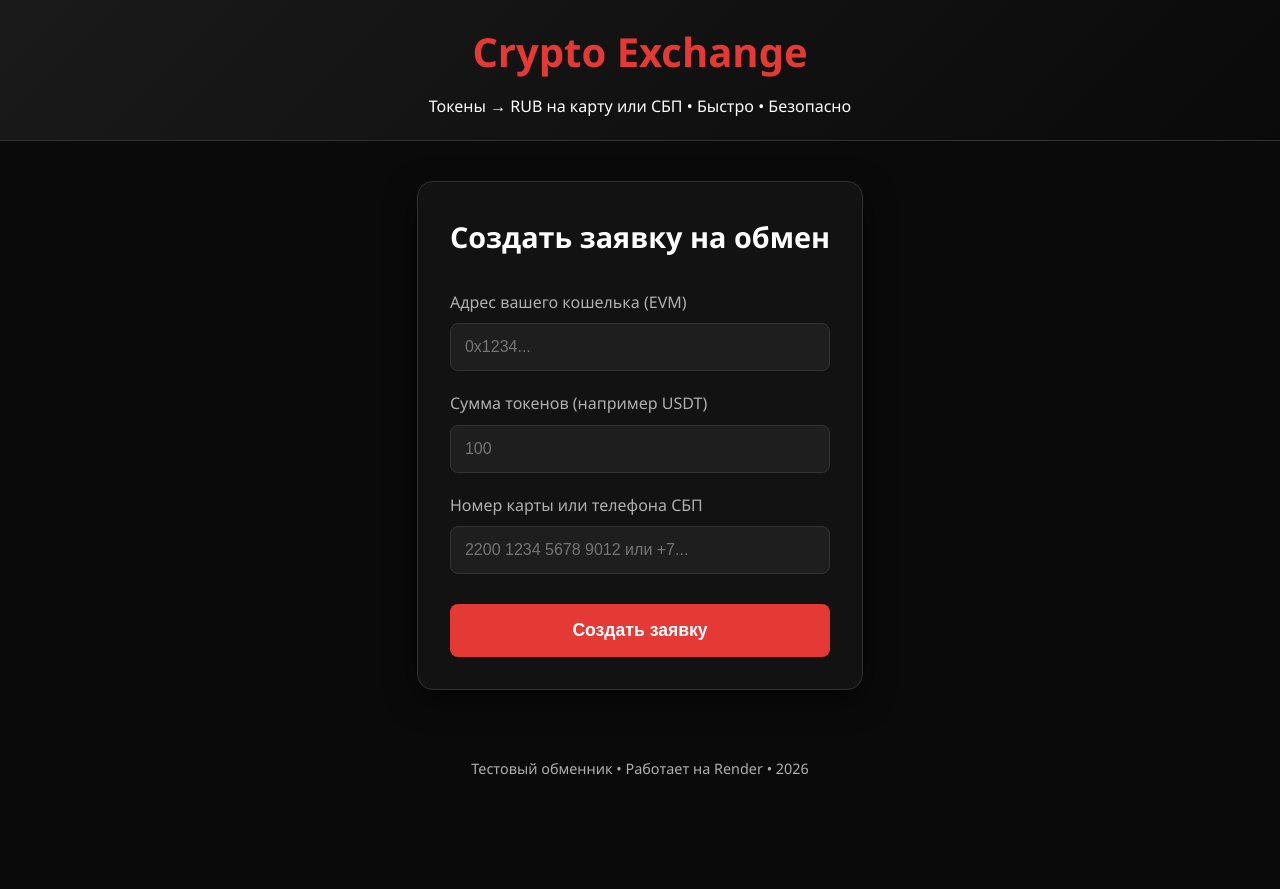
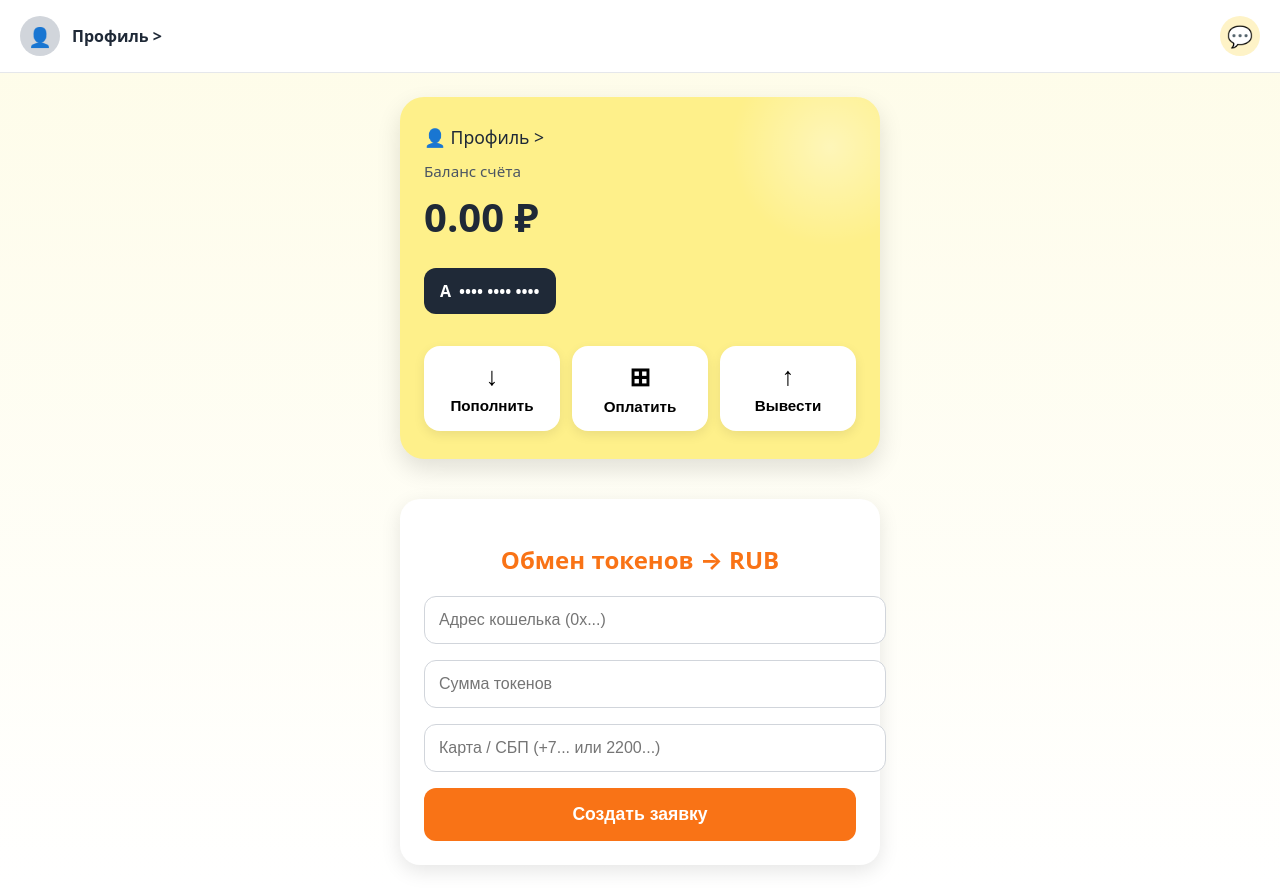
Before and after one commit to creatoryou1337-svg/telegram-bot-starter, a website: page frontend/index.html in a window 1280 px wide. Before the commit the page ends 800 px from the top, so only its background shows below. Drawn offline with Linux system fonts and the light colour scheme.

Commit message:
Update index.html

```diff
--- a/frontend/index.html
+++ b/frontend/index.html
@@ -1,194 +1,270 @@
 <!DOCTYPE html>
 <html lang="ru">
 <head>
-  <meta charset="UTF-8">
-  <meta name="viewport" content="width=device-width, initial-scale=1.0">
-  <title>Crypto Exchange | Токены → RUB</title>
+  <meta charset="UTF-8" />
+  <meta name="viewport" content="width=device-width, initial-scale=1.0"/>
+  <title>Crypto Wallet Test</title>
   <style>
     :root {
-      --bg: #0a0a0a;
-      --card-bg: #121212;
-      --text: #ffffff;
-      --accent: #e53935;       /* яркий красный как в RedWallet */
-      --accent-hover: #f44336;
-      --secondary: #ff5252;
-      --gray: #b0b0b0;
-      --border: #333333;
+      --yellow-light: #fefce8;
+      --yellow: #fef08a;
+      --yellow-dark: #fde047;
+      --orange: #f97316;
+      --orange-hover: #ea580c;
+      --text-dark: #1f2937;
+      --text-gray: #4b5563;
+      --shadow: 0 10px 25px rgba(0,0,0,0.12);
     }
-    * { margin:0; padding:0; box-sizing:border-box; }
     body {
-      font-family: 'Segoe UI', system-ui, sans-serif;
-      background: var(--bg);
-      color: var(--text);
-      line-height: 1.6;
+      margin: 0;
+      font-family: system-ui, -apple-system, sans-serif;
+      background: linear-gradient(to bottom, var(--yellow-light), #ffffff);
       min-height: 100vh;
+      color: var(--text-dark);
       display: flex;
       flex-direction: column;
     }
-    header {
-      background: linear-gradient(135deg, #1a1a1a, #0a0a0a);
-      padding: 20px;
+    .header {
+      padding: 16px 20px;
+      display: flex;
+      justify-content: space-between;
+      align-items: center;
+      background: white;
+      border-bottom: 1px solid #e5e7eb;
+    }
+    .profile {
+      display: flex;
+      align-items: center;
+      gap: 12px;
+      font-weight: 600;
+    }
+    .profile-icon {
+      width: 40px;
+      height: 40px;
+      background: #d1d5db;
+      border-radius: 50%;
+      display: flex;
+      align-items: center;
+      justify-content: center;
+      font-size: 1.2rem;
+    }
+    .chat-icon {
+      width: 40px;
+      height: 40px;
+      background: #fef3c7;
+      border-radius: 50%;
+      display: flex;
+      align-items: center;
+      justify-content: center;
+      font-size: 1.3rem;
+      cursor: pointer;
+    }
+    .main-container {
+      flex: 1;
+      padding: 24px 20px;
+      max-width: 480px;
+      margin: 0 auto;
+      width: 100%;
+    }
+    .balance-card {
+      background: var(--yellow);
+      border-radius: 24px;
+      padding: 28px 24px;
+      box-shadow: var(--shadow);
+      position: relative;
+      overflow: hidden;
+    }
+    .balance-card::before {
+      content: "";
+      position: absolute;
+      top: -50px;
+      right: -50px;
+      width: 200px;
+      height: 200px;
+      background: radial-gradient(circle, rgba(255,255,255,0.4) 0%, transparent 70%);
+      border-radius: 50%;
+      z-index: 0;
+    }
+    .card-content {
+      position: relative;
+      z-index: 1;
+    }
+    .profile-link {
+      font-size: 1.1rem;
+      margin-bottom: 12px;
+      display: flex;
+      align-items: center;
+      gap: 8px;
+    }
+    .balance-label {
+      font-size: 0.95rem;
+      color: var(--text-gray);
+      margin-bottom: 8px;
+    }
+    .balance-amount {
+      font-size: 2.5rem;
+      font-weight: 700;
+      margin-bottom: 24px;
+    }
+    .card-number {
+      background: #1f2937;
+      color: white;
+      padding: 12px 16px;
+      border-radius: 12px;
+      display: inline-flex;
+      align-items: center;
+      gap: 8px;
+      font-weight: 600;
+      margin-bottom: 32px;
+    }
+    .actions {
+      display: grid;
+      grid-template-columns: 1fr 1fr 1fr;
+      gap: 12px;
+    }
+    .action-btn {
+      background: white;
+      border: none;
+      border-radius: 16px;
+      padding: 16px 12px;
+      font-weight: 600;
+      font-size: 0.95rem;
+      cursor: pointer;
+      transition: transform 0.15s, box-shadow 0.15s;
+      box-shadow: 0 4px 12px rgba(0,0,0,0.08);
+      display: flex;
+      flex-direction: column;
+      align-items: center;
+      gap: 6px;
+    }
+    .action-btn:hover {
+      transform: translateY(-4px);
+      box-shadow: 0 8px 20px rgba(0,0,0,0.12);
+    }
+    .action-icon {
+      font-size: 1.6rem;
+    }
+    .exchange-section {
+      margin-top: 40px;
+      background: white;
+      border-radius: 20px;
+      padding: 24px;
+      box-shadow: 0 6px 20px rgba(0,0,0,0.1);
+    }
+    .exchange-section h2 {
       text-align: center;
-      border-bottom: 1px solid var(--border);
-    }
-    header h1 {
-      font-size: 2.5rem;
-      margin-bottom: 10px;
-      color: var(--accent);
-    }
-    .container {
-      max-width: 600px;
-      margin: 40px auto;
-      padding: 0 20px;
-    }
-    .exchange-card {
-      background: var(--card-bg);
-      border-radius: 16px;
-      padding: 32px;
-      box-shadow: 0 10px 30px rgba(0,0,0,0.5);
-      border: 1px solid var(--border);
-    }
-    .exchange-card h2 {
-      text-align: center;
-      margin-bottom: 30px;
-      font-size: 1.8rem;
-      color: var(--text);
-    }
-    .form-group {
       margin-bottom: 20px;
-    }
-    label {
-      display: block;
-      margin-bottom: 8px;
-      color: var(--gray);
-      font-weight: 500;
+      color: var(--orange);
     }
     input {
       width: 100%;
       padding: 14px;
-      background: #1e1e1e;
-      border: 1px solid var(--border);
-      border-radius: 8px;
-      color: var(--text);
+      margin-bottom: 16px;
+      border: 1px solid #d1d5db;
+      border-radius: 12px;
       font-size: 1rem;
-      transition: border 0.3s;
     }
-    input:focus {
-      outline: none;
-      border-color: var(--accent);
-    }
-    button {
+    button.primary {
       width: 100%;
       padding: 16px;
-      background: var(--accent);
+      background: var(--orange);
       color: white;
       border: none;
-      border-radius: 8px;
+      border-radius: 12px;
       font-size: 1.1rem;
-      font-weight: bold;
+      font-weight: 600;
       cursor: pointer;
-      transition: background 0.3s;
-      margin-top: 10px;
     }
-    button:hover {
-      background: var(--accent-hover);
+    button.primary:hover {
+      background: var(--orange-hover);
     }
     #result {
-      margin-top: 30px;
-      padding: 20px;
-      background: #1e1e1e;
+      margin-top: 20px;
+      padding: 16px;
+      background: #f3f4f6;
       border-radius: 12px;
-      border: 1px solid var(--border);
       display: none;
-      white-space: pre-wrap;
-    }
-    .status {
-      color: var(--secondary);
-      font-weight: bold;
-    }
-    footer {
-      margin-top: auto;
-      text-align: center;
-      padding: 20px;
-      color: var(--gray);
-      font-size: 0.9rem;
     }
   </style>
 </head>
 <body>
 
-  <header>
-    <h1>Crypto Exchange</h1>
-    <p>Токены → RUB на карту или СБП • Быстро • Безопасно</p>
-  </header>
+  <div class="header">
+    <div class="profile">
+      <div class="profile-icon">👤</div>
+      <span>Профиль ></span>
+    </div>
+    <div class="chat-icon">💬</div>
+  </div>
 
-  <div class="container">
-    <div class="exchange-card">
-      <h2>Создать заявку на обмен</h2>
+  <div class="main-container">
+    <div class="balance-card">
+      <div class="card-content">
+        <div class="profile-link">
+          👤 Профиль >
+        </div>
+        <div class="balance-label">Баланс счёта</div>
+        <div class="balance-amount">0.00 ₽</div>
+        <div class="card-number">
+          <span>A</span> •••• •••• ••••
+        </div>
+        <div class="actions">
+          <button class="action-btn">
+            <span class="action-icon">↓</span>
+            Пополнить
+          </button>
+          <button class="action-btn">
+            <span class="action-icon">⊞</span>
+            Оплатить
+          </button>
+          <button class="action-btn">
+            <span class="action-icon">↑</span>
+            Вывести
+          </button>
+        </div>
+      </div>
+    </div>
 
-      <div class="form-group">
-        <label>Адрес вашего кошелька (EVM)</label>
-        <input type="text" id="wallet" placeholder="0x1234..." required>
-      </div>
-
-      <div class="form-group">
-        <label>Сумма токенов (например USDT)</label>
-        <input type="number" id="amount" placeholder="100" min="1" required>
-      </div>
-
-      <div class="form-group">
-        <label>Номер карты или телефона СБП</label>
-        <input type="text" id="card" placeholder="2200 1234 5678 9012 или +7..." required>
-      </div>
-
-      <button onclick="createOrder()">Создать заявку</button>
-
+    <!-- Секция обмена (твоя предыдущая форма) -->
+    <div class="exchange-section">
+      <h2>Обмен токенов → RUB</h2>
+      <input id="wallet" type="text" placeholder="Адрес кошелька (0x...)" />
+      <input id="amount" type="number" placeholder="Сумма токенов" min="1" />
+      <input id="card" type="text" placeholder="Карта / СБП (+7... или 2200...)" />
+      <button class="primary" onclick="createOrder()">Создать заявку</button>
       <div id="result"></div>
     </div>
   </div>
-
-  <footer>
-    Тестовый обменник • Работает на Render • 2026
-  </footer>
 
   <script>
     async function createOrder() {
       const wallet = document.getElementById('wallet').value.trim();
       const amount = document.getElementById('amount').value;
       const card = document.getElementById('card').value.trim();
-      const resultDiv = document.getElementById('result');
+      const result = document.getElementById('result');
 
       if (!wallet || !amount || !card) {
-        resultDiv.innerHTML = '<p style="color:red;">Заполните все поля!</p>';
-        resultDiv.style.display = 'block';
+        result.innerHTML = '<p style="color:red;">Заполните все поля!</p>';
+        result.style.display = 'block';
         return;
       }
 
-      resultDiv.innerHTML = '<p>Отправка заявки...</p>';
-      resultDiv.style.display = 'block';
+      result.innerHTML = '<p>Обработка...</p>';
+      result.style.display = 'block';
 
       try {
-        const response = await fetch('https://testbackend-a36a.onrender.com/api/test-order', {  // ← Замени на ТВОЙ URL бэкенда!
+        const res = await fetch('https://testbackend-a36a.onrender.com/api/test-order', {
           method: 'POST',
           headers: { 'Content-Type': 'application/json' },
           body: JSON.stringify({ wallet, amount })
         });
+        const data = await res.json();
 
-        const data = await response.json();
-
-        if (data.success) {
-          resultDiv.innerHTML = `
-            <p class="status">Заявка создана успешно!</p>
-            <p>${data.message}</p>
-            <p>${data.note}</p>
-            <p>Сумма к получению: примерно ${Math.floor(amount * 95)} ₽ (курс ~95 ₽)</p>
-            <p>Отправьте токены и ждите выплату!</p>
-          `;
-        } else {
-          resultDiv.innerHTML = `<p style="color:red;">Ошибка: ${data.error || 'Неизвестная ошибка'}</p>`;
-        }
-      } catch (err) {
-        resultDiv.innerHTML = `<p style="color:red;">Ошибка соединения: ${err.message}</p>`;
+        result.innerHTML = data.success
+          ? `<strong style="color:green">Успех!</strong><br>${data.message}<br>${data.note}`
+          : `<strong style="color:red">Ошибка:</strong> ${data.error || 'Неизвестно'}`;
+      } catch (e) {
+        result.innerHTML = `<strong style="color:red">Ошибка связи:</strong> ${e.message}`;
       }
     }
   </script>
```
